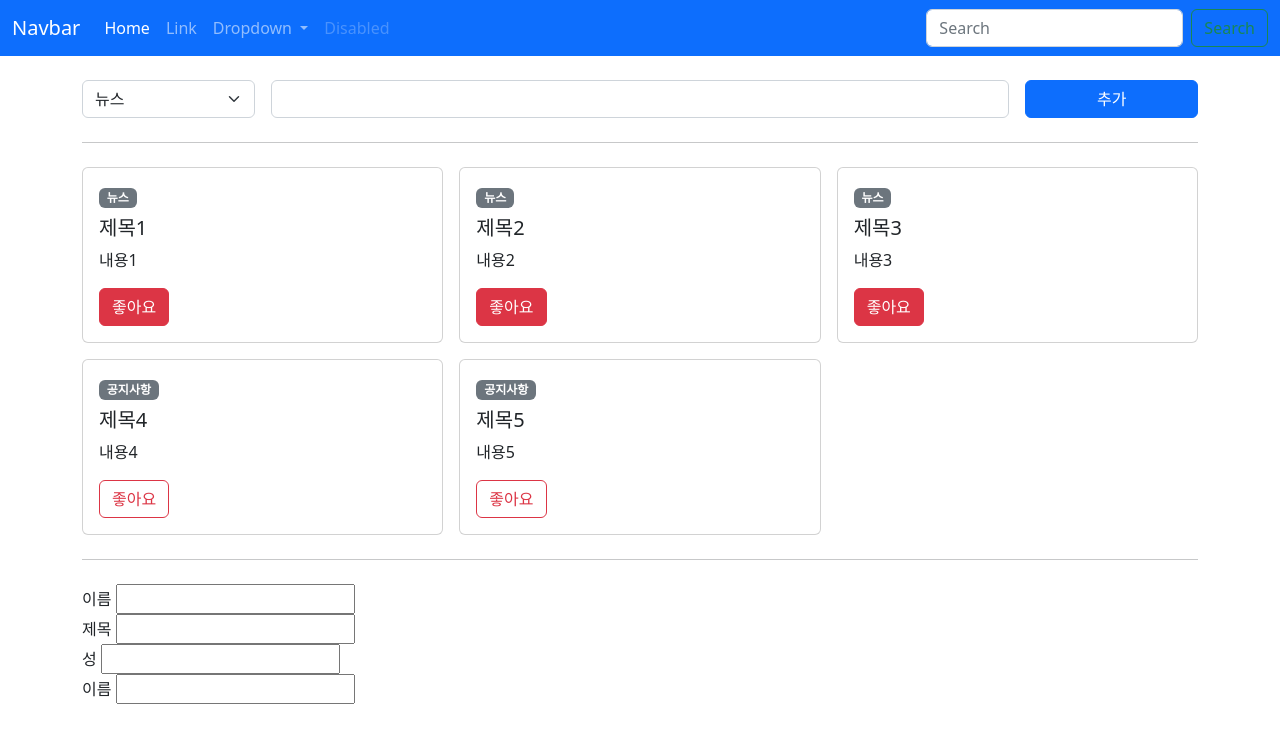
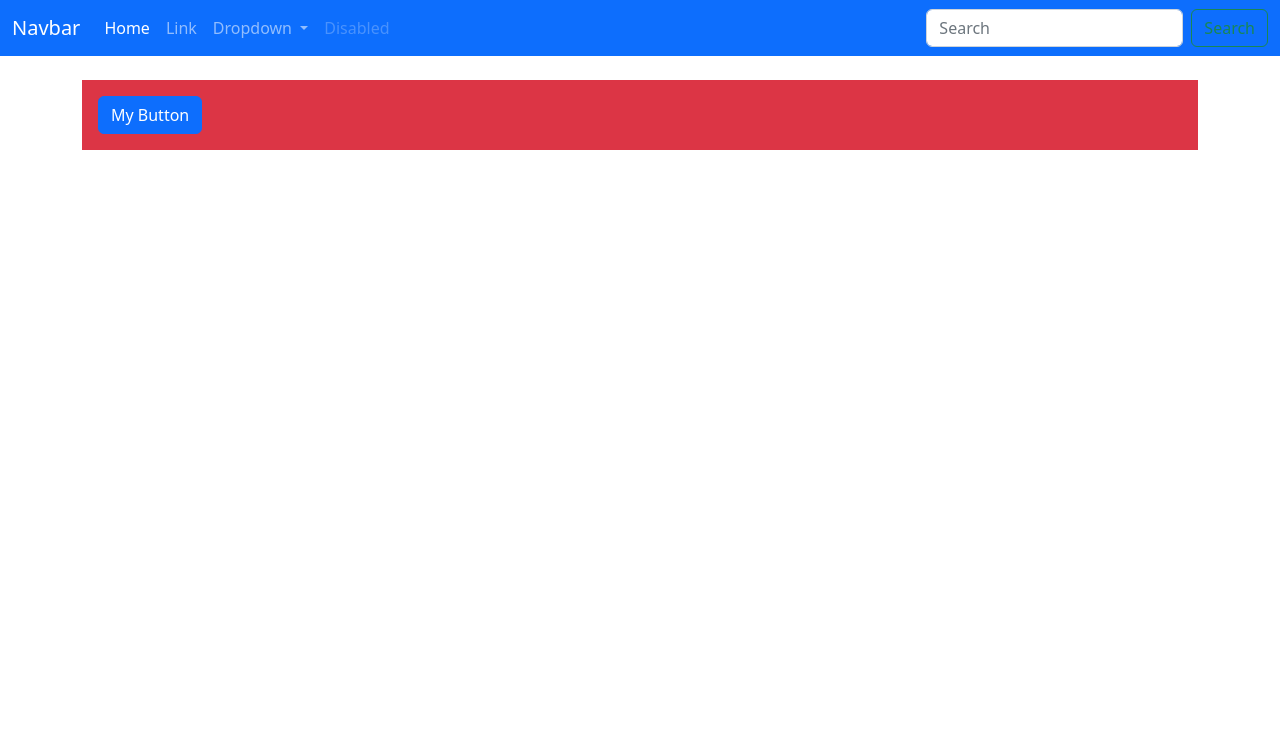
Before and after one commit to gga01075/vue3-practice, a Vue app: page / in a window 1280 px wide. Shown: the top 742 px of the page. Built offline with nearby package versions, Linux system fonts and the light colour scheme.

Commit message:
vue3 기반 non-prop

```diff
--- a/src/components/LabelInput.vue
+++ b/src/components/LabelInput.vue
@@ -1,12 +1,10 @@
 <template>
-  <div>
-    <label>
-      {{ label }}
-      <input type="text" v-model="value" />
-      <!-- :value="modelValue"
+  <label class="child-class" style="border: 1px solid black" id="child-id">
+    {{ label }}
+    <input type="text" v-model="value" />
+    <!-- :value="modelValue"
         @input="event => $emit('update:modelValue', event.target.value)" -->
-    </label>
-  </div>
+  </label>
 </template>
 
 <script>
--- /dev/null
+++ b/src/components/MyButton.vue
@@ -0,0 +1,25 @@
+<template>
+  <div class="p-3 bg-danger">
+    <button class="btn btn-primary" type="button" @click="sayHello">
+      My Button
+    </button>
+  </div>
+</template>
+
+<script>
+export default {
+  setup(props, context) {
+    // console.log('context.attrs::', context.attrs);
+    // console.log('context.attrs.class::', context.attrs.class);
+    // console.log('context.attrs.id::', context.attrs.id);
+    // console.log('context.attrs.onClick::', context.attrs.onClick);
+
+    const sayHello = () => {
+      context.emit('sayHello');
+    };
+    return { sayHello };
+  },
+};
+</script>
+
+<style lang="scss" scoped></style>
--- a/src/components/TheView.vue
+++ b/src/components/TheView.vue
@@ -1,104 +1,27 @@
 <template>
   <main>
     <div class="container py-4">
-      <PostCreate @create-post="createPost"></PostCreate>
-
-      <hr class="my-4" />
-
-      <div class="row g-3">
-        <div v-for="post in posts" :key="post.id" class="col-4">
-          <AppCard
-            :title="post.title"
-            :contents="post.contents"
-            :type="post.type"
-            :is-like="post.isLike"
-            @toggle-like="post.isLike = !post.isLike"
-            :obj="obj"
-          ></AppCard>
-        </div>
-      </div>
-
-      <hr class="my-4" />
-      <LabelInput v-model="username" label="이름"></LabelInput>
-      <LabelTitle v-model:title="username" label="제목"></LabelTitle>
-
-      <Username
-        v-model:firstname="firstname"
-        v-model:lastname="lastname"
-      ></Username>
+      <MyButton
+        class="my-button"
+        id="my-button"
+        @say-hello="sayHello"
+      ></MyButton>
     </div>
   </main>
 </template>
 
 <script>
-import { reactive, ref } from 'vue';
-import AppCard from '@/components/AppCard.vue';
-import PostCreate from '@/components/PostCreate.vue';
-import LabelInput from '@/components/LabelInput.vue';
-import LabelTitle from '@/components/LabelTitle.vue';
-import Username from '@/components/Username.vue';
+import MyButton from '@/components/MyButton.vue';
 
 export default {
   components: {
-    AppCard,
-    PostCreate,
-    LabelInput,
-    Username,
-    LabelTitle,
+    MyButton,
   },
   setup() {
-    const obj = reactive({
-      title: '제목2',
-      contents: '내용2',
-    });
-    const posts = reactive([
-      {
-        id: '1',
-        title: '제목1',
-        contents: '내용1',
-        isLike: true,
-        type: 'news',
-      },
-      {
-        id: '2',
-        title: '제목2',
-        contents: '내용2',
-        isLike: true,
-        type: 'news',
-      },
-      {
-        id: '3',
-        title: '제목3',
-        contents: '내용3',
-        isLike: true,
-        type: 'news',
-      },
-      {
-        id: '4',
-        title: '제목4',
-        contents: '내용4',
-        isLike: false,
-        type: 'notice',
-      },
-      {
-        id: '5',
-        title: '제목5',
-        contents: '내용5',
-        isLike: false,
-        type: 'notice',
-      },
-    ]);
-
-    const createPost = newPost => {
-      console.log('createPost', newPost);
-      posts.push(newPost);
+    const sayHello = () => {
+      alert('안녕하세요');
     };
-
-    const username = ref('');
-    const firstname = ref('');
-    const lastname = ref('');
-
-    return { obj, posts, createPost, username, firstname, lastname };
+    return { sayHello };
   },
 };
 </script>
```
Also changed, not shown: src/components/PostIndex.vue (added, +104 -0 lines).
